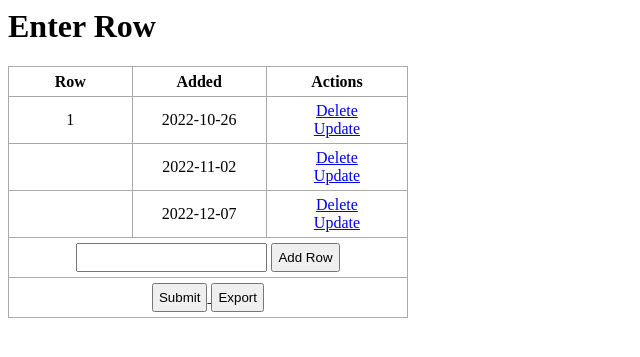
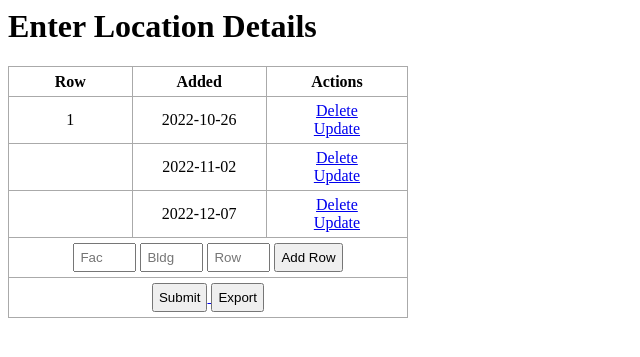
Before and after one commit to wliang13/BarcodeScanner, a Flask app: page / in a window 1280 px wide. Shown: the top 357 px of the page, without its empty margins (0-640 px from the left). Run offline with Flask 2, Linux system fonts and the light colour scheme; data comes from the database, SQL or seed files in the repository.

Commit message:
Added input fields for bldg and fac

```diff
--- a/templates/index3.html
+++ b/templates/index3.html
@@ -16,16 +16,18 @@
 
 <body>
     <div class="content">
-        <h1 style="text-align: left">Enter Row</h1>
+        <h1 style="text-align: left">Enter Location Details</h1>
         {% if rows|length < 1 %}
             <div>
                 <table style="float: left">
                     <tr>
-                        <th>There are no rows. Add row below.</th>
+                        <th>Add location details below.</th>
                     </tr>
                     <tr>
                         <td colspan="4"><form action="/" method="POST" style="margin: 0 auto">
-                            <input type="text" name="content" style="padding: 5px">
+                            <input type="text" name="factory" style="padding: 5px" size="4" placeholder="Fac">
+                            <input type="text" name="building" style="padding: 5px" size="4" placeholder="Bldg">
+                            <input type="text" name="content" style="padding: 5px" size="4" placeholder="Row">
                             <input type="submit" value="Add Row" style="padding: 5px">
                             </form>
                         </td>
@@ -78,7 +80,9 @@
                     <tfoot>
                         <tr>
                             <td colspan="4"><form action="/" method="POST" style="margin: 0 auto">
-                                <input type="text" name="content" style="padding: 5px">
+                                <input type="text" name="factory" style="padding: 5px" size="4" placeholder="Fac">
+                                <input type="text" name="building" style="padding: 5px" size="4" placeholder="Bldg">
+                                <input type="text" name="content" style="padding: 5px" size="4" placeholder="Row">
                                 <input type="submit" value="Add Row" style="padding: 5px">
                                 </form>
                             </td>
```
